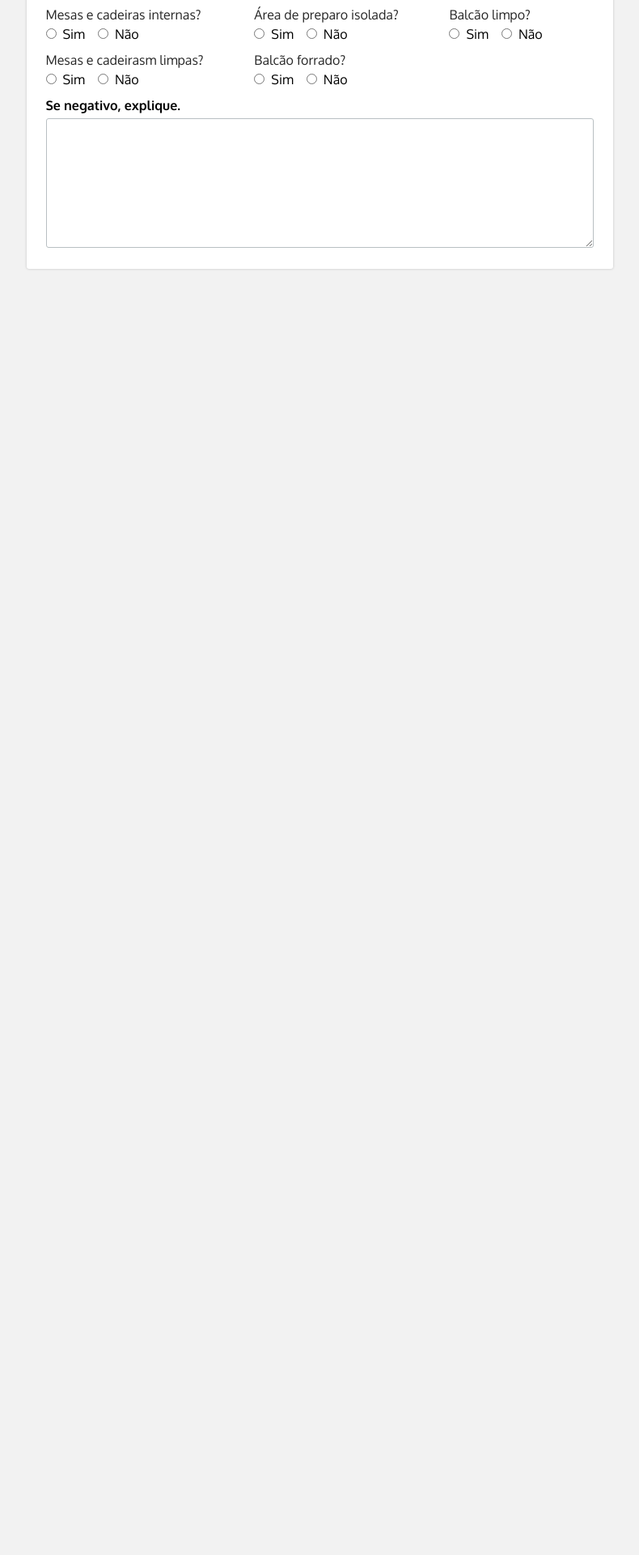
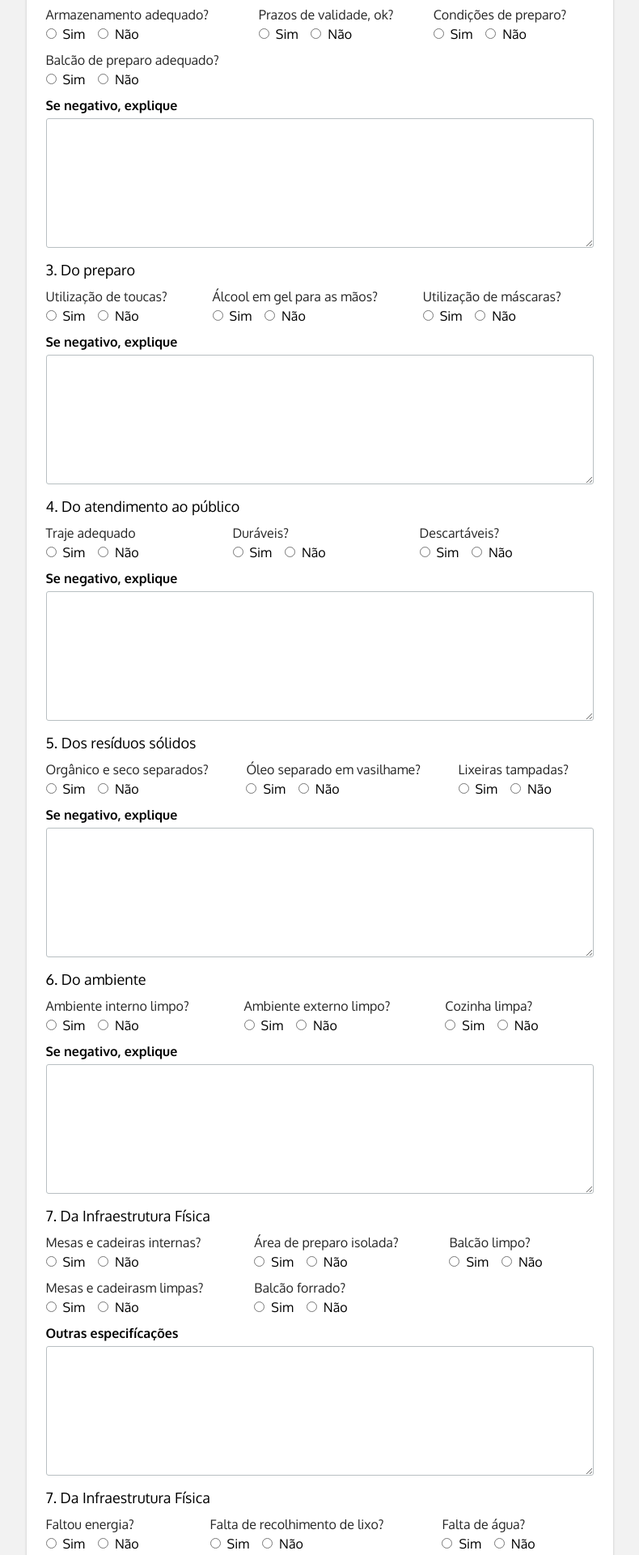
Before and after one commit to joaogomes13/reports-up, a React (Create React App) app: page / in a window 1280 px wide. Shown: the part 660-2580 px from the top of the page at 81% size, without its empty margins (245-1035 px from the left). Before the commit the page ends 1008 px from the top, so only its background shows below. Built offline with nearby package versions, Linux system fonts and the light colour scheme.

Commit message:
Adding questions

```diff
--- a/src/components/CommentField/index.tsx
+++ b/src/components/CommentField/index.tsx
@@ -1,10 +1,14 @@
 import style from './CommentField.module.scss';
 
-export default function CommentField() {
+interface Props{
+    title?: string;
+}
+
+export default function CommentField({title}: Props) {
 
     return(
         <>
-            <p className={style.text}>Se negativo, explique.</p>
+            <p className={style.text}>{title}</p>
             <textarea className={style.area}>
 
             </textarea>
--- a/src/pages/Form/index.tsx
+++ b/src/pages/Form/index.tsx
@@ -44,11 +44,73 @@ export default function Form() {
                         <SearchField title='Mesas e cadeirasm limpas?' name="preparo" data={cadeiras} setData={setCadeiras} />
                         <SearchField title='Balcão forrado?' name="preparo" data={cadeiras} setData={setCadeiras} />
                     </div>
-                    <CommentField />
+                    <CommentField title='Se negativo, explique'/>
                 </form>
             </section>
             <section className={style.infra__container}>
-                <h3>1. Da Infraestrutura Física</h3>
+                <h3>2. Dos alimentos</h3>
+                <form>
+                    <div className={style.infra}>
+                        <SearchField title='Armazenamento adequado?' name="cadeiras" data={cadeiras} setData={setCadeiras} />
+                        <SearchField title='Prazos de validade, ok?' name="preparo" data={cadeiras} setData={setCadeiras} />
+                        <SearchField title='Condições de preparo?' name="preparo" data={cadeiras} setData={setCadeiras} />
+                        <SearchField title='Balcão de preparo adequado?' name="preparo" data={cadeiras} setData={setCadeiras} />
+                        {/* <SearchField title='Balcão forrado?' name="preparo" data={cadeiras} setData={setCadeiras} /> */}
+                    </div>
+                    <CommentField title='Se negativo, explique'/>
+                </form>
+            </section>
+
+            <section className={style.infra__container}>
+                <h3>3. Do preparo</h3>
+                <form>
+                    <div className={style.infra}>
+                        <SearchField title='Utilização de toucas?' name="cadeiras" data={cadeiras} setData={setCadeiras} />
+                        <SearchField title='Álcool em gel para as mãos?' name="preparo" data={cadeiras} setData={setCadeiras} />
+                        <SearchField title='Utilização de máscaras?' name="preparo" data={cadeiras} setData={setCadeiras} />
+                    </div>
+                    <CommentField title='Se negativo, explique'/>
+                </form>
+            </section>
+
+            <section className={style.infra__container}>
+                <h3>4. Do atendimento ao público</h3>
+                <form>
+                    <div className={style.infra}>
+                        <SearchField title='Traje adequado' name="cadeiras" data={cadeiras} setData={setCadeiras} />
+                        <SearchField title='Duráveis?' name="preparo" data={cadeiras} setData={setCadeiras} />
+                        <SearchField title='Descartáveis?' name="preparo" data={cadeiras} setData={setCadeiras} />
+                    </div>
+                    <CommentField title='Se negativo, explique'/>
+                </form>
+            </section>
+
+            <section className={style.infra__container}>
+                <h3>5. Dos resíduos sólidos</h3>
+                <form>
+                    <div className={style.infra}>
+                        <SearchField title='Orgânico e seco separados?' name="cadeiras" data={cadeiras} setData={setCadeiras} />
+                        <SearchField title='Óleo separado em vasilhame?' name="preparo" data={cadeiras} setData={setCadeiras} />
+                        <SearchField title='Lixeiras tampadas?' name="preparo" data={cadeiras} setData={setCadeiras} />
+                    </div>
+                    <CommentField title='Se negativo, explique'/>
+                </form>
+            </section>
+
+            <section className={style.infra__container}>
+                <h3>6. Do ambiente</h3>
+                <form>
+                    <div className={style.infra}>
+                        <SearchField title='Ambiente interno limpo?' name="cadeiras" data={cadeiras} setData={setCadeiras} />
+                        <SearchField title='Ambiente externo limpo?' name="preparo" data={cadeiras} setData={setCadeiras} />
+                        <SearchField title='Cozinha limpa?' name="preparo" data={cadeiras} setData={setCadeiras} />
+                    </div>
+                    <CommentField title='Se negativo, explique'/>
+                </form>
+            </section>
+
+            <section className={style.infra__container}>
+                <h3>7. Da Infraestrutura Física</h3>
                 <form>
                     <div className={style.infra}>
                         <SearchField title='Mesas e cadeiras internas?' name="cadeiras" data={cadeiras} setData={setCadeiras} />
@@ -57,9 +119,28 @@ export default function Form() {
                         <SearchField title='Mesas e cadeirasm limpas?' name="preparo" data={cadeiras} setData={setCadeiras} />
                         <SearchField title='Balcão forrado?' name="preparo" data={cadeiras} setData={setCadeiras} />
                     </div>
+                    <CommentField title='Outras especifícações'/>
+                </form>
+            </section>
+
+            <section className={style.infra__container}>
+                <h3>7. Da Infraestrutura Física</h3>
+                <form>
+                    <div className={style.infra}>
+                        <SearchField title='Faltou energia?' name="cadeiras" data={cadeiras} setData={setCadeiras} />
+                        <SearchField title='Falta de recolhimento de lixo?' name="preparo" data={cadeiras} setData={setCadeiras} />
+                        <SearchField title='Falta de água?' name="preparo" data={cadeiras} setData={setCadeiras} />
+                    </div>
+                    <CommentField title='Se positivo, explique'/>
+                </form>
+            </section>
+            <section className={style.infra__container}>
+                <h3>9. Recomendações gerais e/ou reclamações</h3>
+                <form>
                     <CommentField />
                 </form>
             </section>
+
         </div>
     );
 }
```
